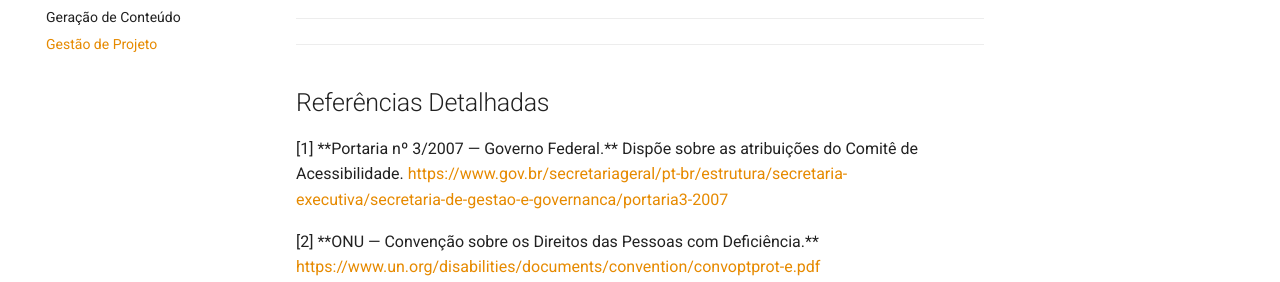
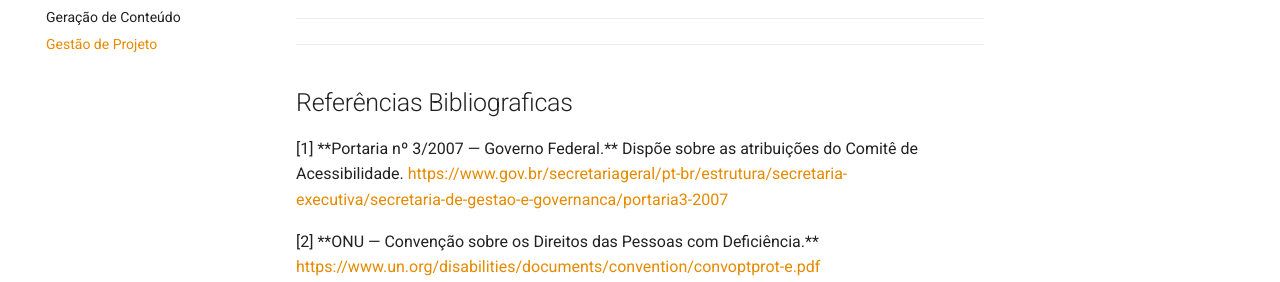
Before and after one commit to UnB-IHC/IHC-2025.2-Grupo6, an MkDocs documentation site: the page built from docs/manual/gestaoProj.md, in a window 1280 px wide and 900 px high, scrolled down 1938 px. Shown: the part 172-454 px from the top of the window. Built offline with MkDocs 1.6.1 and Material for MkDocs 9.7.7, drawn with Linux system fonts in a browser that asks for light colours.

Commit message:
correçao texto

```diff
--- a/docs/manual/gestaoProj.md
+++ b/docs/manual/gestaoProj.md
@@ -124,7 +124,7 @@ O plano de projeto deve incluir prazos, recursos, atividades e responsabilidades
 
 <hr><hr>
 
-<h2>Referências Detalhadas</h2>
+<h2>Referências Bibliograficas</h2>
 
 <p id="Portaria-2007">
 [1] **Portaria nº 3/2007 — Governo Federal.** Dispõe sobre as atribuições do Comitê de Acessibilidade.
```
